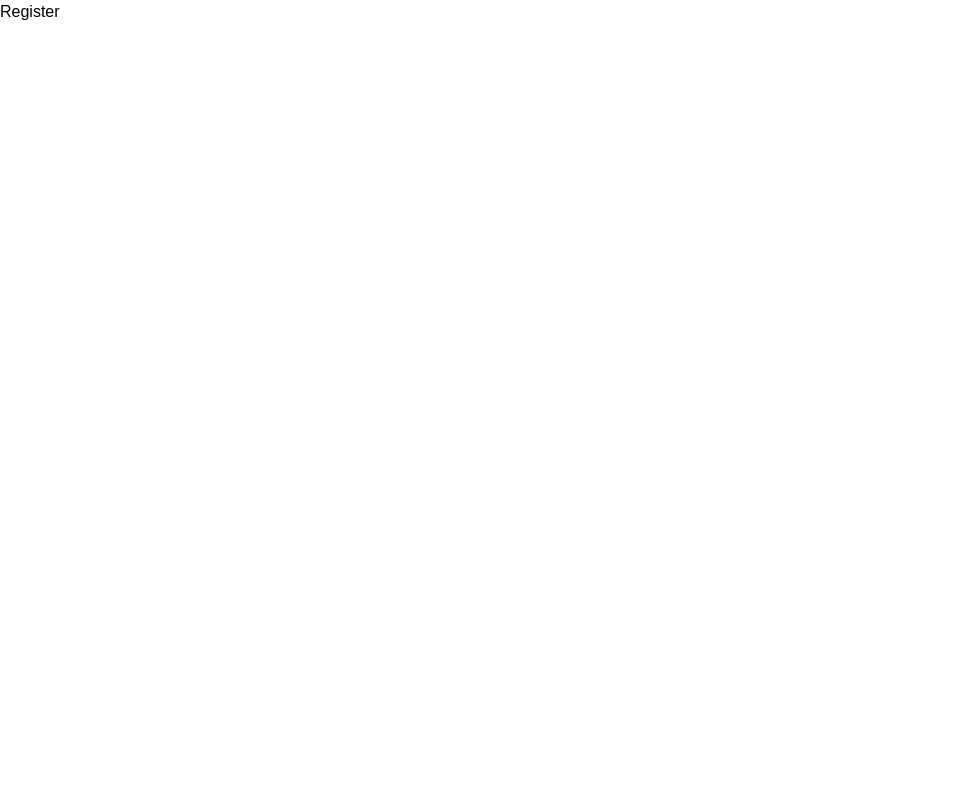
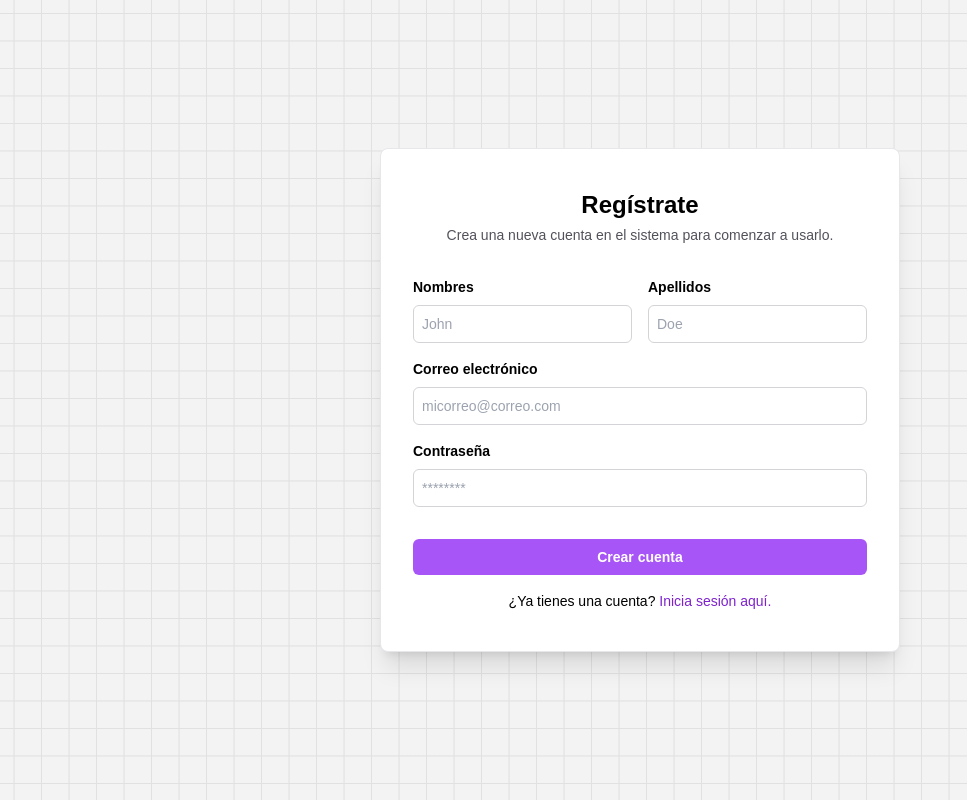
Before and after one commit to fabmnt/ferreteria-react, a React (Vite) app: page /register in a window 1280 px wide. Shown: the whole page, without its empty margins (0-967 px from the left). Built offline with nearby package versions, Linux system fonts and the light colour scheme; no server answers.

Commit message:
Refactor CSS and add session handling in login and register components

```diff
--- a/src/App.css
+++ b/src/App.css
@@ -18,6 +18,7 @@ h6 {
 body {
   font-family: "Inter Variable", sans-serif;
 }
+
 .background-gradient {
   width: 100%;
   height: 100%;
--- a/src/App.jsx
+++ b/src/App.jsx
@@ -2,8 +2,16 @@ import { Route, Switch } from 'wouter'
 import './App.css'
 import { Login } from './auth/login'
 import { Register } from './auth/register'
+import { useSession } from './auth/session'
+import { useEffect } from 'react'
 
 const App = () => {
+  const { session } = useSession()
+
+  useEffect(() => {
+    console.log({ session })
+  }, [session])
+
   return (
     <Switch>
       <Route path='/login' component={Login} />
--- a/src/auth/login.jsx
+++ b/src/auth/login.jsx
@@ -1,16 +1,36 @@
-import { Link } from 'wouter'
+import { Link, Redirect } from 'wouter'
+import { supabase } from '../db/supabase'
+import { useSession } from './session'
 
 export function Login () {
+  const { session } = useSession()
+
+  if (session) {
+    return (
+      <Redirect to='/dashboard' />
+    )
+  }
+
+  const handleSubmit = async (e) => {
+    e.preventDefault()
+    const form = new FormData(e.target)
+    const email = form.get('user-email')
+    const password = form.get('user-password')
+
+    const { data, error } = await supabase.auth.signInWithPassword({ email, password })
+    console.log({ data, error })
+  }
+
   return (
     <div className='w-full background-gradient min-h-screen flex flex-col items-center justify-center'>
-      <section className='rounded-lg shadow-lg bg-white px-8 py-10 w-[520px] mx-auto border'>
+      <section className='rounded-lg shadow-xl bg-white px-8 py-10 w-[520px] mx-auto border'>
         <div className='text-center'>
           <h1 className='font-semibold text-2xl'>¡Bienvenido de Nuevo!</h1>
           <p className='text-zinc-600 text-sm mt-1'>
             Inicia sesión con tu cuenta para acceder al sistema.
           </p>
         </div>
-        <form className='mt-8'>
+        <form className='mt-8' onSubmit={handleSubmit}>
           <label className='flex flex-col gap-2'>
             <span className='text-sm font-semibold'>Correo electrónico</span>
             <input
@@ -33,7 +53,7 @@ export function Login () {
           </label>
           <button
             type='submit'
-            className='mt-8 w-full bg-purple-500 text-white font-semibold py-2 rounded-md hover:bg-purple-600 focus:outline-none focus-visible:ring-2 focus-visible:ring-purple-500 transition-colors'
+            className='mt-8 w-full bg-purple-500 text-white font-semibold py-2 rounded-md hover:bg-purple-600 focus:outline-none focus-visible:ring-2 focus-visible:ring-purple-500 transition-colors text-sm'
           >
             Iniciar sesión
           </button>
--- a/src/auth/register.jsx
+++ b/src/auth/register.jsx
@@ -1,7 +1,83 @@
+import { Link } from 'wouter'
+import { supabase } from '../db/supabase'
+
 export function Register () {
+  const handleSubmit = async (e) => {
+    e.preventDefault()
+    const form = new FormData(e.target)
+    const email = form.get('user-email')
+    const password = form.get('user-password')
+
+    const { data, error } = await supabase.auth.signUp({ email, password })
+
+    console.log({ data, error })
+  }
+
   return (
-    <div>
-      <h1>Register</h1>
+    <div className='w-full background-gradient min-h-screen flex flex-col items-center justify-center'>
+      <section className='rounded-lg shadow-xl bg-white px-8 py-10 w-[520px] mx-auto border'>
+        <div className='text-center'>
+          <h1 className='font-semibold text-2xl'>Regístrate</h1>
+          <p className='text-zinc-600 text-sm mt-1'>
+            Crea una nueva cuenta en el sistema para comenzar a usarlo.
+          </p>
+        </div>
+        <form className='mt-8' onSubmit={handleSubmit}>
+          <div className='grid grid-cols-2 gap-x-4'>
+            <label className='flex flex-col gap-2'>
+              <span className='text-sm font-semibold'>Nombres</span>
+              <input
+                placeholder='John'
+                name='user-name'
+                type='email'
+                className='placeholder:text-sm text-zinc-800 px-2 py-1.5 border rounded-md border-zinc-300 focus:outline-none focus-visible:ring-2 focus-visible:ring-purple-500'
+              />
+            </label>
+            <label className='flex flex-col gap-2'>
+              <span className='text-sm font-semibold'>Apellidos</span>
+              <input
+                placeholder='Doe'
+                name='user-lastname'
+                type='email'
+                className='placeholder:text-sm text-zinc-800 px-2 py-1.5 border rounded-md border-zinc-300 focus:outline-none focus-visible:ring-2 focus-visible:ring-purple-500'
+              />
+            </label>
+          </div>
+          <label className='flex flex-col gap-2 mt-4'>
+            <span className='text-sm font-semibold'>Correo electrónico</span>
+            <input
+              required
+              placeholder='micorreo@correo.com'
+              name='user-email'
+              type='email'
+              className='placeholder:text-sm text-zinc-800 px-2 py-1.5 border rounded-md border-zinc-300 focus:outline-none focus-visible:ring-2 focus-visible:ring-purple-500'
+            />
+          </label>
+          <label className='flex flex-col gap-2 mt-4'>
+            <span className='text-sm font-semibold'>Contraseña</span>
+            <input
+              required
+              placeholder='********'
+              name='user-password'
+              type='password'
+              className='placeholder:text-sm text-zinc-800 px-2 py-1.5 border rounded-md border-zinc-300 focus:outline-none focus-visible:ring-2 focus-visible:ring-purple-500'
+            />
+          </label>
+          <button
+            type='submit'
+            className='mt-8 w-full bg-purple-500 text-white font-semibold py-2 rounded-md hover:bg-purple-600 focus:outline-none focus-visible:ring-2 focus-visible:ring-purple-500 transition-colors text-sm'
+          >
+            Crear cuenta
+          </button>
+
+          <p className='text-sm text-center mt-4'>
+            ¿Ya tienes una cuenta?{' '}
+            <Link to='/login' className='text-purple-700'>
+              Inicia sesión aquí.
+            </Link>
+          </p>
+        </form>
+      </section>
     </div>
   )
 }
```
Also changed, not shown: src/services/auth.js (added).
